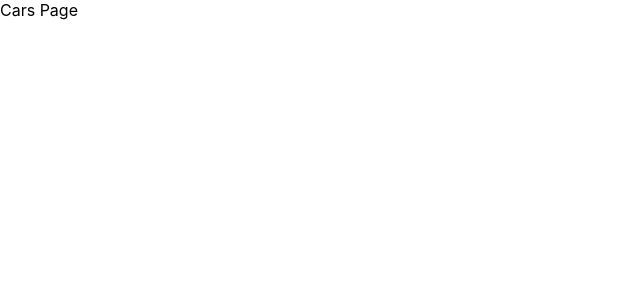
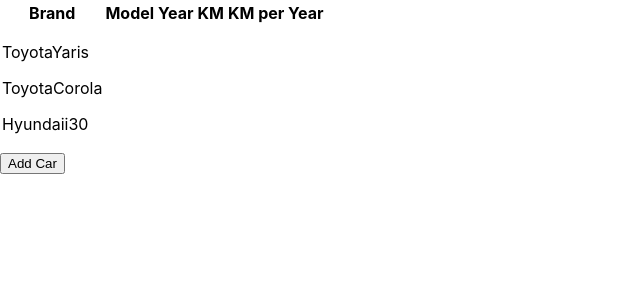
Before and after one commit to nirch/cars-app-react-jun2021, a React (Create React App) app: page / in a window 1280 px wide. Shown: the top 300 px of the page, without its empty margins (0-640 px from the left). Built offline with nearby package versions, Linux system fonts and the light colour scheme.

Commit message:
cars page implementation

```diff
--- a/src/pages/CarsPage/CarsPage.jsx
+++ b/src/pages/CarsPage/CarsPage.jsx
@@ -3,12 +3,45 @@ import CarModel from '../../model/CarModel';
 
 function CarsPage() {
     const [cars, setCars] = useState([
-        new CarModel
-    ])
+        new CarModel("22-322-22", "Toyota", "Yaris", 2002, 250000),
+        new CarModel("21-322-22", "Toyota", "Corola", 2015, 115000),
+        new CarModel("24-322-22", "Hyundai", "i30", 2010, 180000),
+    ]);
 
+    // finding the car with the highest km per year
+    let highestCar = cars[0];
+    for (const car of cars) {
+        if (car.kmPerYear() > highestCar.kmPerYear()) {
+            highestCar = car;
+        }
+    }
+
+    const carTableRows = cars.map(car =>
+        // <CarTableRow car={car} isHighestCar={car === highestCar}/>
+        <p>{car.brand + car.model}</p>
+    );
+
+    function addCar() {
+        const newCar = new CarModel("23-291-22", "Subaru", "Forster", 2018, 100000);
+        setCars(cars.concat(newCar));
+    }
     return (
         <div>
-            Cars Page
+            <table className="table">
+                <thead>
+                    <tr>
+                        <th>Brand</th>
+                        <th>Model</th>
+                        <th>Year</th>
+                        <th>KM</th>
+                        <th>KM per Year</th>
+                    </tr>
+                </thead>
+                <tbody>
+                    {carTableRows}
+                </tbody>
+            </table>
+            <button className="btn btn-primary" onClick={addCar}>Add Car</button>
         </div>
     );
 }
```
